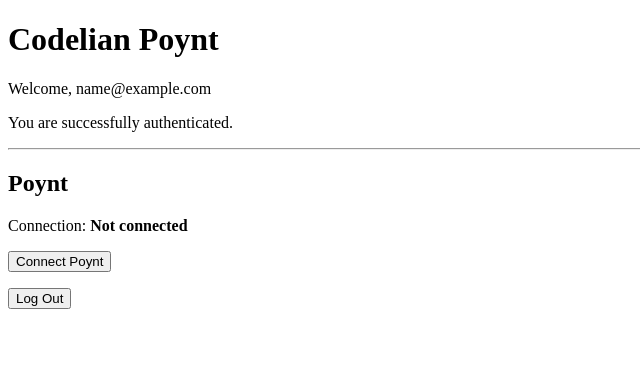
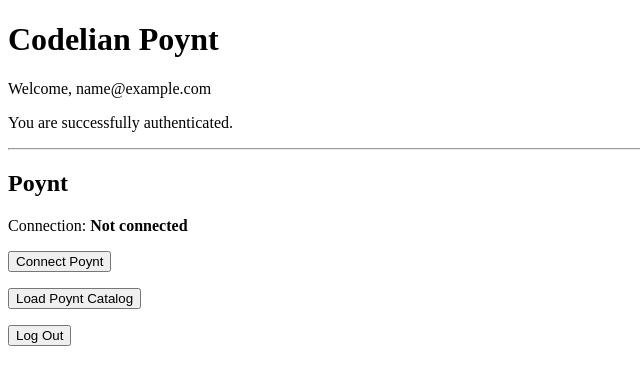
Before and after one commit to kyledugger/PoyntEventReports, a FastAPI app: page /dashboard in a window 1280 px wide. Shown: the top 385 px of the page, without its empty margins (0-640 px from the left). Run offline with FastAPI, Linux system fonts and the light colour scheme; the visitor is signed in with stand-in values (Sample User, id 1); tables that the repository leaves empty hold one stand-in row (values such as "Sample post").

Commit message:
Catalog api call occurs by user init instead of from oauth flow.  Testing token persistence

```diff
--- a/main.py
+++ b/main.py
@@ -368,21 +368,81 @@ async def oauth_callback(
 
         session.commit()
 
-    catalogs = await get_catalogs(
-        access_token,
-        businessId,
+    return RedirectResponse(
+        "/dashboard",
+        status_code=303
     )
 
+@app.get("/poynt/catalog", response_class=HTMLResponse)
+async def poynt_catalog(request: Request):
+
+    user_id = request.session.get("user_id")
+
+    if not user_id:
+        return RedirectResponse(
+            "/login",
+            status_code=303
+        )
+
+    with SessionLocal() as session:
+
+        connection = session.query(PoyntConnection).filter(
+            PoyntConnection.user_id == user_id
+        ).one_or_none()
+
+        if not connection:
+            return HTMLResponse(
+                """
+                <h1>Poynt Error</h1>
+                <p>No Poynt connection was found.</p>
+                <p>
+                    <a href="/dashboard">Return to Dashboard</a>
+                </p>
+                """,
+                status_code=404
+            )
+
+        access_token = connection.access_token
+        business_id = connection.business_id
+
+    try:
+        catalogs = await get_catalogs(
+            access_token,
+            business_id
+        )
+
+    except Exception as e:
+        print(
+            f"Poynt catalog request failed: "
+            f"{type(e).__name__}: {e}",
+            flush=True
+        )
+
+        return HTMLResponse(
+            """
+            <h1>Poynt Catalog Error</h1>
+            <p>The catalog request failed.</p>
+            <p>Check the application logs.</p>
+            <p>
+                <a href="/dashboard">Return to Dashboard</a>
+            </p>
+            """,
+            status_code=502
+        )
+
     return HTMLResponse(
-        f"""
-        <h1>Poynt API Success!</h1>
-        <p>Merchant token exchange succeeded.</p>
-        <p>Catalog API call succeeded.</p>
-        <p>Business ID: {businessId}</p>
-        <p>Catalog response received.{catalogs}</p>
+        """
+        <h1>Poynt Catalog Success!</h1>
+        <p>Catalog request succeeded.</p>
+        <p>
+            The Poynt access token was retrieved from the
+            database and used to make this request.
+        </p>
+        <p>
+            <a href="/dashboard">Return to Dashboard</a>
+        </p>
         """
     )
-
 
 @app.get("/debug/poynt-jwt")
 async def debug_poynt_jwt():
--- a/poynt/token.py
+++ b/poynt/token.py
@@ -129,7 +129,16 @@ async def get_catalogs(
     print("  Business ID:", business_id)
 
     if not response.is_success:
-        print("  Response:", response.text)
+        print("Poynt token request failed:")
+        print("  HTTP status:", response.status_code)
+        print("  Token URL:", poynt_token_url)
+        print("  App ID:", poynt_app_id)
+        print("  Redirect URI:", redirect_uri)
+        print("  Grant type:", data["grant_type"])
+        print("  Code present:", bool(code))
+        print("  Self-signed JWT present:", bool(self_signed_jwt))
+        print("  Self-signed JWT length:", len(self_signed_jwt))
+
         response.raise_for_status()
 
     return response.json()
--- a/templates/dashboard.html
+++ b/templates/dashboard.html
@@ -33,6 +33,14 @@
         </a>
     </p>
 
+    <p>
+        <a href="/poynt/catalog">
+            <button type="button">
+                Load Poynt Catalog
+            </button>
+        </a>
+    </p>
+
     <form method="post" action="/logout">
         <button type="submit">
             Log Out
```
